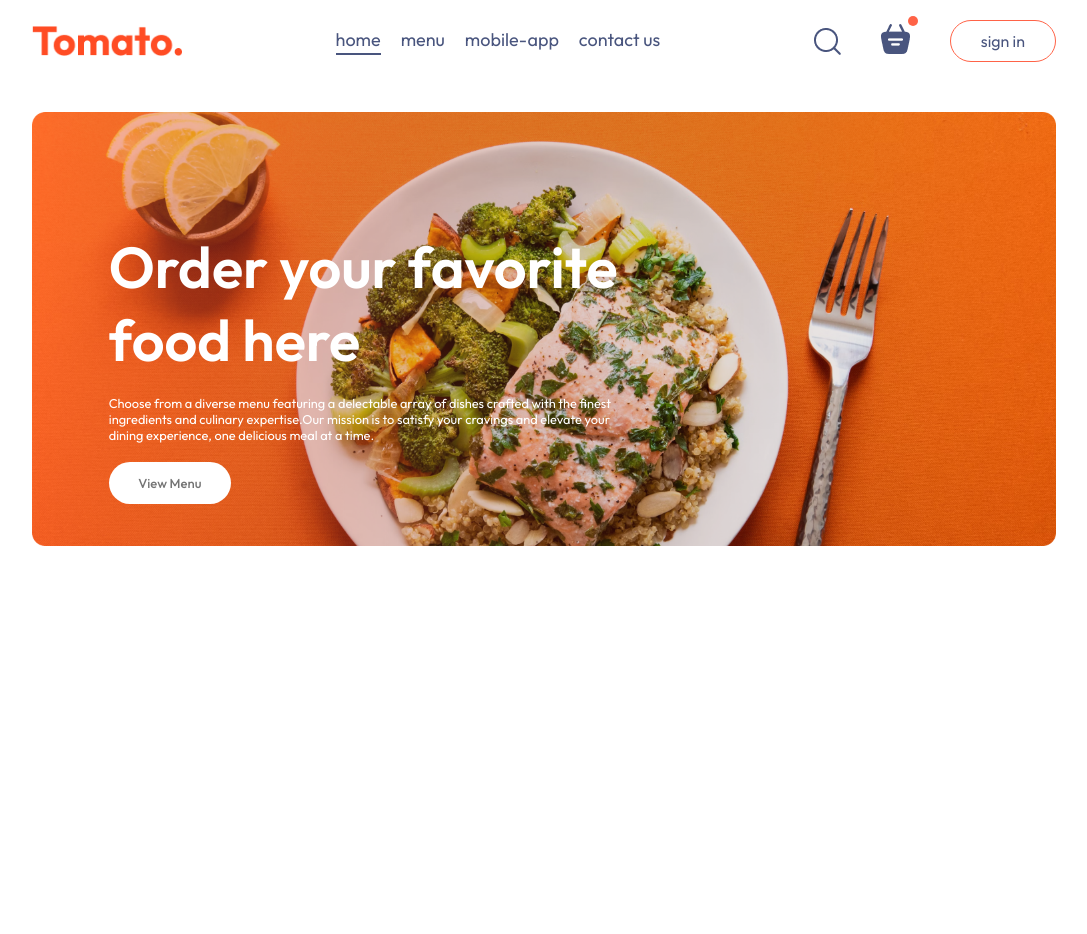
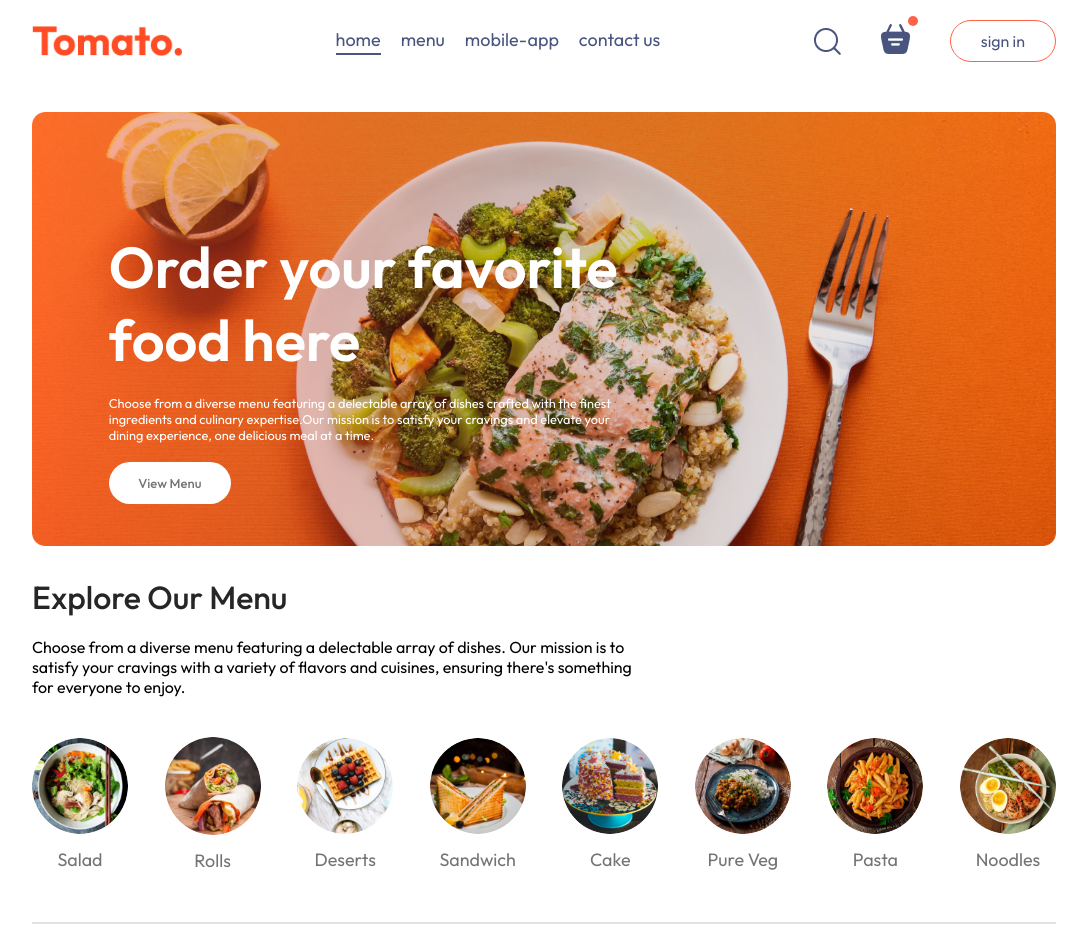
Before and after one commit to Developerr18/food-delivery__app, a React (Vite) app in the folder frontend/: page / in a window 1280 px wide. Shown: the whole page, without its empty margins (96-1183 px from the left). Before the commit the page ends 800 px from the top, so only its background shows below. Built offline with nearby package versions, Linux system fonts and the light colour scheme.

Commit message:
create explore-menu UI

```diff
--- a/frontend/src/components/exploreMenu/ExploreMenu.css
+++ b/frontend/src/components/exploreMenu/ExploreMenu.css
@@ -0,0 +1,51 @@
+.explore-menu {
+  display: flex;
+  flex-direction: column;
+  gap: 20px;
+}
+
+.explore-menu h1 {
+  color: #262626;
+  font-weight: 500;
+}
+
+.explore-menu-text {
+  max-width: 60%;
+  columns: #808080;
+}
+
+.explore-menu-list {
+  display: flex;
+  justify-content: space-between;
+  align-items: center;
+  gap: 30px;
+  text-align: center;
+  margin: 20px 0;
+  overflow-x: scroll;
+}
+
+.explore-menu-list::-webkit-scrollbar {
+  display: none;
+}
+
+.explore-menu-list-item img {
+  width: 7.5vw;
+  min-width: 80px;
+  cursor: pointer;
+  border-radius: 50%;
+  transition: 0.2s;
+}
+
+.explore-menu-list-item p {
+  margin-top: 10px;
+  color: #747474;
+  font-size: max(1.4vw, 16px);
+  cursor: pointer;
+}
+
+.explore-menu hr {
+  margin: 10px 0;
+  height: 2px;
+  background-color: #e2e2e2;
+  border: none;
+}
--- a/frontend/src/components/exploreMenu/ExploreMenu.jsx
+++ b/frontend/src/components/exploreMenu/ExploreMenu.jsx
@@ -1,7 +1,28 @@
 import "./ExploreMenu.css";
+import { menu_list } from "../../assets/assets";
 
 const ExploreMenu = () => {
-  return <div>ExploreMenu</div>;
+  return (
+    <div className="explore-menu" id="explore-menu">
+      <h1>Explore Our Menu</h1>
+      <p className="explore-menu-text">
+        Choose from a diverse menu featuring a delectable array of dishes. Our
+        mission is to satisfy your cravings with a variety of flavors and
+        cuisines, ensuring there's something for everyone to enjoy.
+      </p>
+      <div className="explore-menu-list">
+        {menu_list.map((item, index) => {
+          return (
+            <div className="explore-menu-list-item" key={index}>
+              <img src={item.menu_image} alt={item.menu_name} />
+              <p>{item.menu_name}</p>
+            </div>
+          );
+        })}
+      </div>
+      <hr />
+    </div>
+  );
 };
 
 export default ExploreMenu;
--- a/frontend/src/pages/home/Home.jsx
+++ b/frontend/src/pages/home/Home.jsx
@@ -1,3 +1,4 @@
+import ExploreMenu from "../../components/exploreMenu/ExploreMenu";
 import Header from "../../components/header/Header";
 import "./Home.css";
 
@@ -5,6 +6,7 @@
   return (
     <div>
       <Header />
+      <ExploreMenu />
     </div>
   );
 };
```
